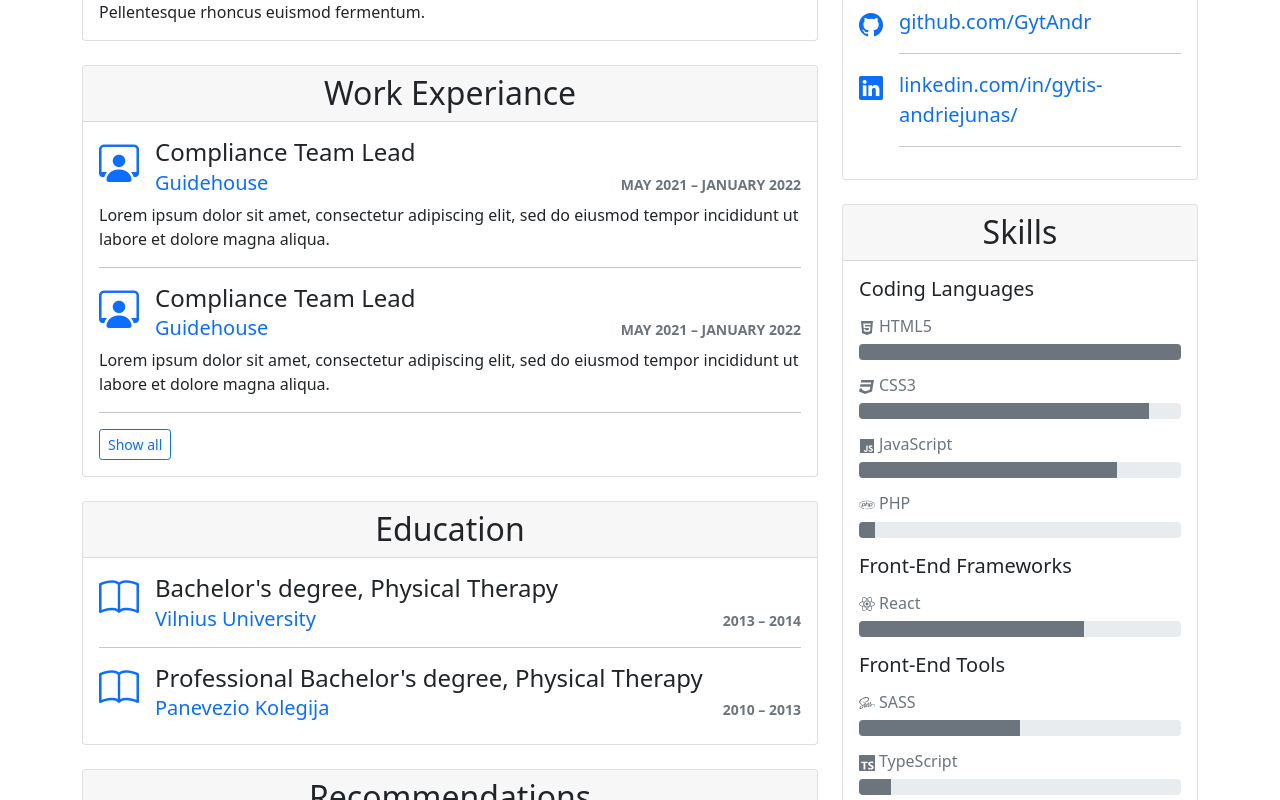
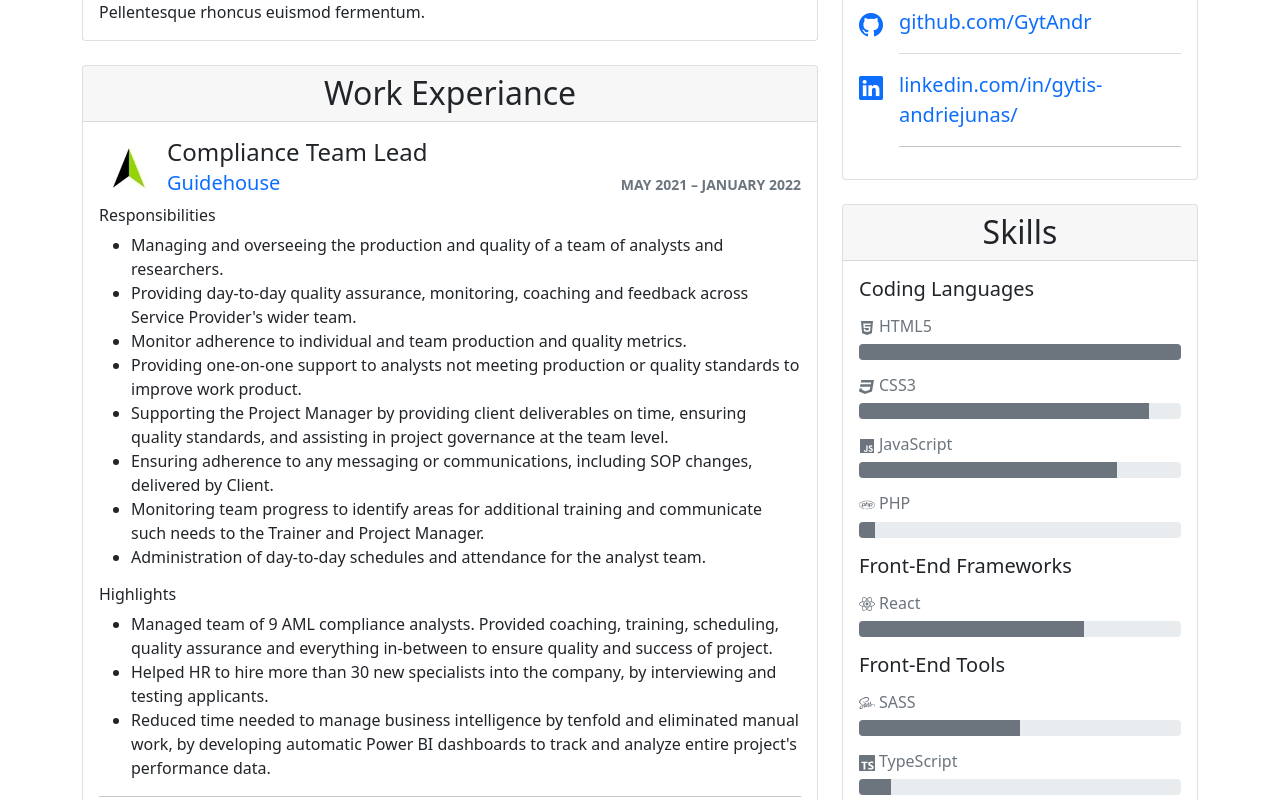
Before and after one commit to GytAndr/react-bs-portfolio, a React (Create React App) app: page /portfolio/resume in a window 1280 px wide. Shown: the part 480-1280 px from the top of the page. Built offline with nearby package versions, Linux system fonts and the light colour scheme.

Commit message:
work exp added and img compression

```diff
--- a/src/pages/Resume/components/Contacts.jsx
+++ b/src/pages/Resume/components/Contacts.jsx
@@ -9,26 +9,26 @@ export default function Contacts() {
 			<Card.Body>
 				<div className="d-flex align-items-start">
 					<i class="bi bi-person-circle text-primary fs-4 me-3"></i>
-					<div className="flex-grow-1 fs-5 ">
+					<div className="flex-grow-1 fs-5 text-muted">
 						Gytis Andriejūnas
 						<hr />
 					</div>
 				</div>
 				<div className="d-flex align-items-start">
 					<i class="bi bi-calendar-event text-primary fs-4 me-3"></i>
-					<div className="flex-grow-1 fs-5 ">
+					<div className="flex-grow-1 fs-5 text-muted">
 						1991-05-25 <hr />
 					</div>
 				</div>
 				<div className="d-flex align-items-start">
 					<i class="bi bi-telephone text-primary fs-4 me-3"></i>
-					<div className="flex-grow-1 fs-5 ">
+					<div className="flex-grow-1 fs-5 text-muted">
 						+370 63516745 <hr />
 					</div>
 				</div>
 				<div className="d-flex align-items-start">
 					<i class="bi bi-envelope text-primary fs-4 me-3"></i>
-					<div className="flex-grow-1 fs-5 ">
+					<div className="flex-grow-1 fs-5 text-muted">
 						<a
 							href="mailto:andriejunas@gmail.com"
 							className="text-decoration-none"
@@ -40,13 +40,13 @@ export default function Contacts() {
 				</div>
 				<div className="d-flex align-items-start">
 					<i class="bi bi-house-door text-primary fs-4 me-3"></i>
-					<div className="flex-grow-1 fs-5 ">
+					<div className="flex-grow-1 fs-5 text-muted">
 						Panevėžys, Lithuania <hr />
 					</div>
 				</div>
 				<div className="d-flex align-items-start">
 					<i class="bi bi-github text-primary fs-4 me-3"></i>
-					<div className="flex-grow-1 fs-5 ">
+					<div className="flex-grow-1 fs-5 text-muted">
 						<a
 							href="https://github.com/GytAndr"
 							className="text-decoration-none"
--- a/src/pages/Resume/components/WorkExp.jsx
+++ b/src/pages/Resume/components/WorkExp.jsx
@@ -1,6 +1,8 @@
 import Card from 'react-bootstrap/esm/Card';
 import Collapse from 'react-bootstrap/esm/Collapse';
 import Button from 'react-bootstrap/Button';
+import GH from '../../../images/GH.webp';
+import WU from '../../../images/WU.webp';
 import { useState } from 'react';
 
 export default function WorkExp() {
@@ -12,7 +14,7 @@ export default function WorkExp() {
 			</Card.Header>
 			<Card.Body>
 				<div className="d-flex align-items-start mb-2">
-					<i className="bi bi-person-workspace text-primary display-6 me-3"></i>
+					<img className="img-fluid me-2" src={GH} height="50" />
 					<div className="flex-grow-1">
 						<h4 className=" mb-1">Compliance Team Lead</h4>
 						<div className="d-sm-flex justify-content-sm-between align-items-sm-baseline">
@@ -32,60 +34,170 @@ export default function WorkExp() {
 					</div>
 				</div>
 				<Card.Text>
-					Lorem ipsum dolor sit amet, consectetur adipiscing elit, sed do
-					eiusmod tempor incididunt ut labore et dolore magna aliqua.
+					<h6>Responsibilities</h6>
+					<ul>
+						<li>
+							Managing and overseeing the production and quality of a team of
+							analysts and researchers.
+						</li>
+						<li>
+							Providing day-to-day quality assurance, monitoring, coaching and
+							feedback across Service Provider's wider team.
+						</li>
+						<li>
+							Monitor adherence to individual and team production and quality
+							metrics.
+						</li>
+						<li>
+							Providing one-on-one support to analysts not meeting production or
+							quality standards to improve work product.
+						</li>
+						<li>
+							Supporting the Project Manager by providing client deliverables on
+							time, ensuring quality standards, and assisting in project
+							governance at the team level.
+						</li>
+						<li>
+							Ensuring adherence to any messaging or communications, including
+							SOP changes, delivered by Client.
+						</li>
+						<li>
+							Monitoring team progress to identify areas for additional training
+							and communicate such needs to the Trainer and Project Manager.
+						</li>
+						<li>
+							Administration of day-to-day schedules and attendance for the
+							analyst team.
+						</li>
+					</ul>
+					<h6>Highlights</h6>
+					<ul>
+						<li>
+							Managed team of 9 AML compliance analysts. Provided coaching,
+							training, scheduling, quality assurance and everything in-between
+							to ensure quality and success of project.
+						</li>
+						<li>
+							Helped HR to hire more than 30 new specialists into the company,
+							by interviewing and testing applicants.
+						</li>
+						<li>
+							Reduced time needed to manage business intelligence by tenfold and
+							eliminated manual work, by developing automatic Power BI
+							dashboards to track and analyze entire project's performance data.
+						</li>
+					</ul>
 				</Card.Text>
 				<hr />
+				<Collapse in={open}>
+					<div className="collapse-box">
 						<div className="d-flex align-items-start mb-2">
-					<i className="bi bi-person-workspace text-primary display-6 me-3"></i>
+							<img src={WU} className="me-2" />
 							<div className="flex-grow-1">
-						<h4 className=" mb-1">Compliance Team Lead</h4>
+								<h4 className=" mb-1">AML Compliance Senior Specialist</h4>
 								<div className="d-sm-flex justify-content-sm-between align-items-sm-baseline">
 									<h5 className="mb-0">
 										<a
-									href="https://guidehouse.com/"
+											href="https://www.westernunion.com/lt/en/home.html"
 											target="_blank"
 											className="text-decoration-none"
 										>
-									Guidehouse
+											Western Union
 										</a>
 									</h5>
 									<small className="text-uppercase fw-bold text-muted">
-								<time>May 2021</time> &ndash; <time>January 2022</time>
+										<time>Sep 2020</time> &ndash; <time>May 2021</time>
 									</small>
 								</div>
 							</div>
 						</div>
 						<Card.Text>
-					Lorem ipsum dolor sit amet, consectetur adipiscing elit, sed do
-					eiusmod tempor incididunt ut labore et dolore magna aliqua.
+							<h6>Responsibilities</h6>
+							<ul>
+								<li>
+									Analyze trends and develop recommendations for business
+									policies and operational efficiencies.
+								</li>
+								<li>
+									Create procedures and documentation, make recommendations and
+									escalate specific cases to business partners.
+								</li>
+								<li>Perform system testing.</li>
+								<li>New hire training.</li>
+								<li>
+									Help team members to evaluate investigation findings, identify
+									financial crimes and effectively mitigate the risks.
+								</li>
+								<li>
+									Forecasting staffing needs and allocating resources to ensure
+									a timely completion of work.
+								</li>
+								<li>
+									Setting, evaluating and analyzing the Quality Assurance
+									standards and controls in regards to Financial Crimes
+									Compliance Operations processes.
+								</li>
+								<li></li>
+							</ul>
+							<h6>Highlights</h6>
+							<ul>
+								<li>
+									Worked as team supervisors “right hand”. Analyzed risk trends,
+									created procedures and documentation, system testing,
+									training, quality assurance, helped junior team members to
+									evaluate investigation findings and effectively mitigate
+									risks, foretasted staffing needs.
+								</li>
+								<li>
+									Acted as interim supervisor for 2 months. Led team of 7
+									specialists in critical period and ensured transfer of
+									knowledge to the new supervisor.
+								</li>
+							</ul>
 						</Card.Text>
 						<hr />
-				<Collapse in={open}>
-					<div className="collapse-box">
 						<div className="d-flex align-items-start mb-2">
-							<i className="bi bi-person-workspace text-primary display-6 me-3"></i>
+							<img src={WU} className="me-2" />
 							<div className="flex-grow-1">
-								<h4 className=" mb-1">Compliance Team Lead</h4>
+								<h4 className=" mb-1">Compliance Specialist</h4>
 								<div className="d-sm-flex justify-content-sm-between align-items-sm-baseline">
 									<h5 className="mb-0">
 										<a
-											href="https://guidehouse.com/"
+											href="https://www.westernunion.com/lt/en/home.html"
 											target="_blank"
 											className="text-decoration-none"
 										>
-											Guidehouse
+											Western Union
 										</a>
 									</h5>
 									<small className="text-uppercase fw-bold text-muted">
-										<time>May 2021</time> &ndash; <time>January 2022</time>
+										<time>Dec 2017</time> &ndash; <time>Sep 2020</time>
 									</small>
 								</div>
 							</div>
 						</div>
 						<Card.Text>
-							Lorem ipsum dolor sit amet, consectetur adipiscing elit, sed do
-							eiusmod tempor incididunt ut labore et dolore magna aliqua.
+							<h6>Responsibilities</h6>
+							<ul>
+								<li>
+									Conduct research and analysis of complex, critical issues
+									concerning the patterns and trends associated with money
+									laundering and any other potential risks related to Western
+									Union transactions.
+								</li>
+								<li>
+									Prepare regulatory reporting as required by law and by the
+									Company's policies and procedures.
+								</li>
+								<li>
+									Assist and support AML compliance team members in order to
+									ensure Compliance requirements are being met.
+								</li>
+								<li>
+									Utilize a wide variety of research tools, systems and
+									criteria.
+								</li>
+							</ul>
 						</Card.Text>
 						<hr />
 					</div>
```
Also changed, not shown: src/images/GH.webp (added), src/images/WU.webp (added). Lines whose indentation alone changed are shown as unchanged.
